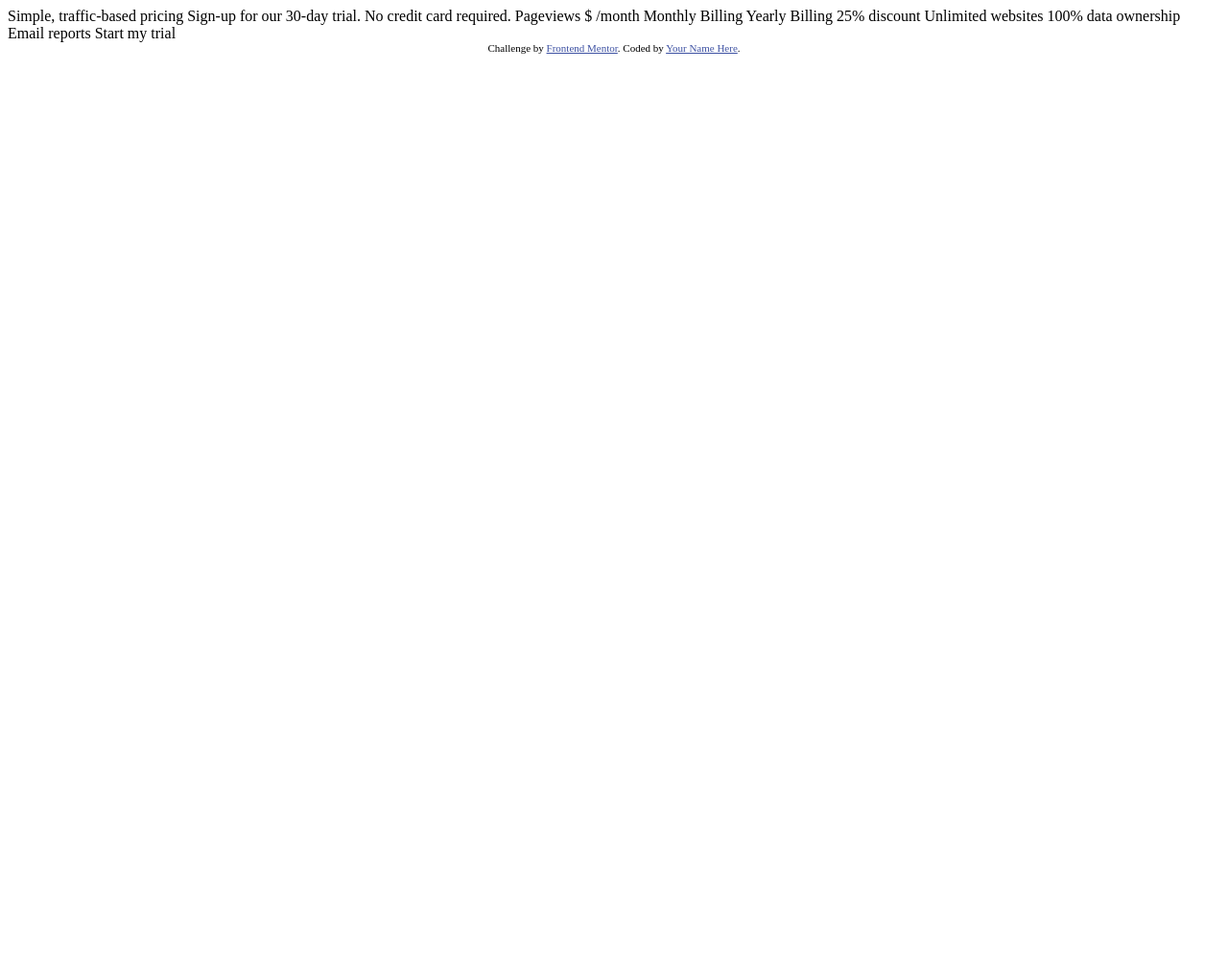
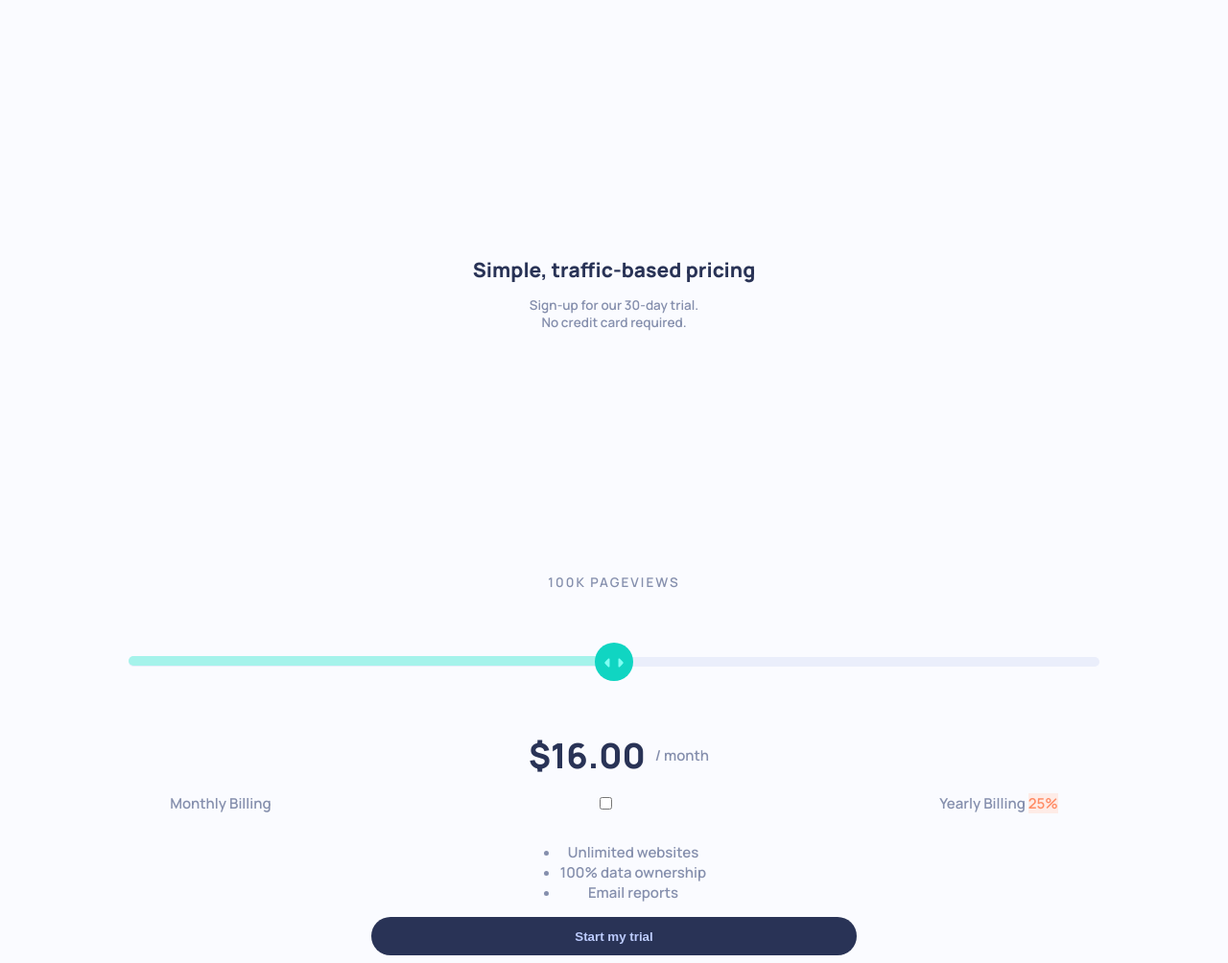
Before and after one commit to masterlaver13/Pricing-Challenge, a plain HTML site: page index.html in a window 1280 px wide. Shown: the whole page at 96% size. Before the commit the page ends 800 px from the top, so only its background shows below. Drawn offline with Linux system fonts and the light colour scheme.

Commit message:
First day of the challenge.

```diff
--- a/index.html
+++ b/index.html
@@ -1,39 +1,206 @@
 <!DOCTYPE html>
 <html lang="en">
+
 <head>
   <meta charset="UTF-8">
   <meta name="viewport" content="width=device-width, initial-scale=1.0"> <!-- displays site properly based on user's device -->
-
+  <link rel="stylesheet" href="rangeslider.css">
   <link rel="icon" type="image/png" sizes="32x32" href="./images/favicon-32x32.png">
 
   <title>Frontend Mentor | Interactive pricing component</title>
 
+  <script type="text/javascript">
+    function SliderChange(value) {
+      document.getElementById('selector').style.left = value + '%';
+      document.getElementById('progress').style.width = value + '%';
+
+      let pv;
+      var price;
+
+      switch (value) {
+        case "0":
+          pv = 10 + 'K';
+          price = 8;
+          break;
+        case "25":
+          pv = 50 + 'K';
+          price = 12;
+          break;
+        case "50":
+          pv = 100 + 'K';
+          price = 16;
+          break;
+        case "75":
+          pv = 500 + 'K';
+          price = 24;
+          break;
+        case "100":
+          pv = 1 + 'M';
+          price = 36;
+          break;
+        default:
+          break;
+      }
+
+
+      document.getElementById('pageviews').innerHTML = pv;
+      document.getElementById('price').innerHTML = '$' + price.toFixed(2);
+
+    }
+  </script>
+
   <!-- Feel free to remove these styles or customise in your own stylesheet 👍 -->
   <style>
-    .attribution { font-size: 11px; text-align: center; }
-    .attribution a { color: hsl(228, 45%, 44%); }
+    @import url('https://fonts.googleapis.com/css2?family=Manrope:wght@600;800&display=swap');
+
+    body {
+      font-size: 15px;
+      font-family: 'Manrope', sans-serif;
+      background: hsl(230, 100%, 99%);
+      color: hsl(225, 20%, 60%);
+    }
+
+    .title {
+      font-size: 1.4em;
+      text-align: center;
+      color: hsl(227, 35%, 25%);
+      font-weight: 800;
+    }
+
+    .wrapper {
+      width: 100%;
+      margin-top: 20%;
+      display: flex;
+      flex-direction: column;
+    }
+
+    .info {
+      color: hsl(225, 20%, 60%);
+      font-size: 0.9em;
+      font-weight: 600;
+    }
+
+    .pageviews {
+      display: block;
+      text-align: center;
+      margin-top: 20%;
+      color: hsl(225, 20%, 60%);
+      font-size: 0.9em;
+      font-weight: 600;
+      letter-spacing: 2px;
+    }
+
+
+
+    .blillings {
+      display: flex;
+      flex-direction: row;
+      align-items: center;
+      justify-content: space-around;
+    }
+
+    .pricing {
+      background: hsl (0, 0%, 100%);
+      display: flex;
+      align-items: center;
+      justify-content: center;
+
+    }
+
+    .pricing span {
+      margin-left: 10px;
+    }
+
+    #price {
+      color: hsl(227, 35%, 25%);
+      font-weight: 800;
+      font-size: 2.4em;
+    }
+
+    .pros {
+      display: table;
+      margin: 0 auto;
+      text-align: center;
+    }
+
+    .btn {
+      background-color: hsl(227, 35%, 25%);
+      text-decoration: none;
+      border: none;
+      border-radius: 20px;
+      width: 40%;
+      height: 40px;
+      display: block;
+      margin: auto;
+      color: hsl(226, 100%, 87%);
+      font-weight: bold;
+      outline: none;
+
+    }
+
+    .visible {
+      display: none;
+    }
   </style>
 </head>
-<body>
 
-  Simple, traffic-based pricing
-  Sign-up for our 30-day trial. No credit card required.
+<body onload="SliderChange(document.getElementById('slider').value)">
 
-  Pageviews
-  $ /month
+  <div class="wrapper">
+    <!-- Tiltle kind of thing, the "logo" -->
+    <h1 class="title">Simple, traffic-based pricing</h1>
 
-  Monthly Billing
-  Yearly Billing 25% discount
+    <!-- Some information -->
+    <center class="info">Sign-up for our 30-day trial.</center>
+    <center class="info">No credit card required.</center>
 
-  Unlimited websites
-  100% data ownership
-  Email reports
+    <!-- Pageviews, value of the slider -->
+    <strong class="pageviews">
+      <span id="pageviews"></span> PAGEVIEWS
+    </strong>
 
-  Start my trial
+    <!-- Slider -->
+    <div class="slider">
+      <input type="range" id="slider" min="0" max="100" value="50" step="25" oninput="SliderChange(this.value);">
+      <div id="selector">
+        <div id="selectbg"></div>
+      </div>
+      <div id="progress"></div>
+    </div>
 
-  <div class="attribution">
-    Challenge by <a href="https://www.frontendmentor.io?ref=challenge" target="_blank">Frontend Mentor</a>.
-    Coded by <a href="#">Your Name Here</a>.
+    <!-- Result of sliding component, the price -->
+    <div class="pricing">
+      <span id="price"></span>
+      <span>/ month</span>
+    </div>
+
+
+    <!-- Toggle and blilling -->
+    <div class="blillings">
+      <p>Monthly Billing</p>
+      <input type="checkbox">
+
+      <p>Yearly Billing
+        <span style="color: hsl(15, 100%, 70%); background: hsl(14, 92%, 95%);">
+          <span class="visible">-</span>25% <span class="visible">discount</span>
+        </span>
+      </p>
+    </div>
+
+    <!-- Pros of hte offer -->
+    <div class="pros">
+      <ul>
+        <li>Unlimited websites</li>
+        <li>100% data ownership</li>
+        <li>Email reports</li>
+      </ul>
+    </div>
+
+    <!-- Button which provides to continuation of a trial -->
+    <button type="button" class="btn">Start my trial</button>
   </div>
+
+
 </body>
+
 </html>
--- /dev/null
+++ b/rangeslider.css
@@ -0,0 +1,58 @@
+.slider {
+  display: block;
+  position: relative;
+  margin: 5% auto;
+  width: 80%;
+}
+
+#progress {
+  background: hsl(174, 77%, 80%);
+  position: absolute;
+  left: 0;
+  top: 0;
+  transform: translateY(50%);
+  width: 50%;
+  height: 10px;
+  border-radius: 10px;
+}
+
+#slider {
+  -webkit-appearance: none;
+  outline: none;
+  border-radius: 10px;
+  width: 100%;
+  height: 10px;
+  margin: auto;
+  background: hsl(224, 65%, 95%);
+}
+
+#slider::-webkit-slider-thumb {
+  -webkit-appearance: none;
+  width: 40px;
+  height: 40px;
+  cursor: pointer;
+  z-index: 3;
+  position: relative;
+}
+
+#selector {
+  width: 40px;
+  height: 40px;
+  position: absolute;
+  left: 50%;
+  bottom: -50%;
+  transform: translateY(-50%);
+  transform: translateX(-50%);
+  z-index: 2;
+}
+
+#selectbg {
+  width: 40px;
+  height: 40px;
+  background-color: hsl(174, 86%, 45%);
+  background-image: url('images/icon-slider.svg');
+  border-radius: 20px;
+  background-size: 50%;
+  background-position: center;
+  background-repeat: no-repeat;
+}
```
Also changed, not shown: 1 other file.
